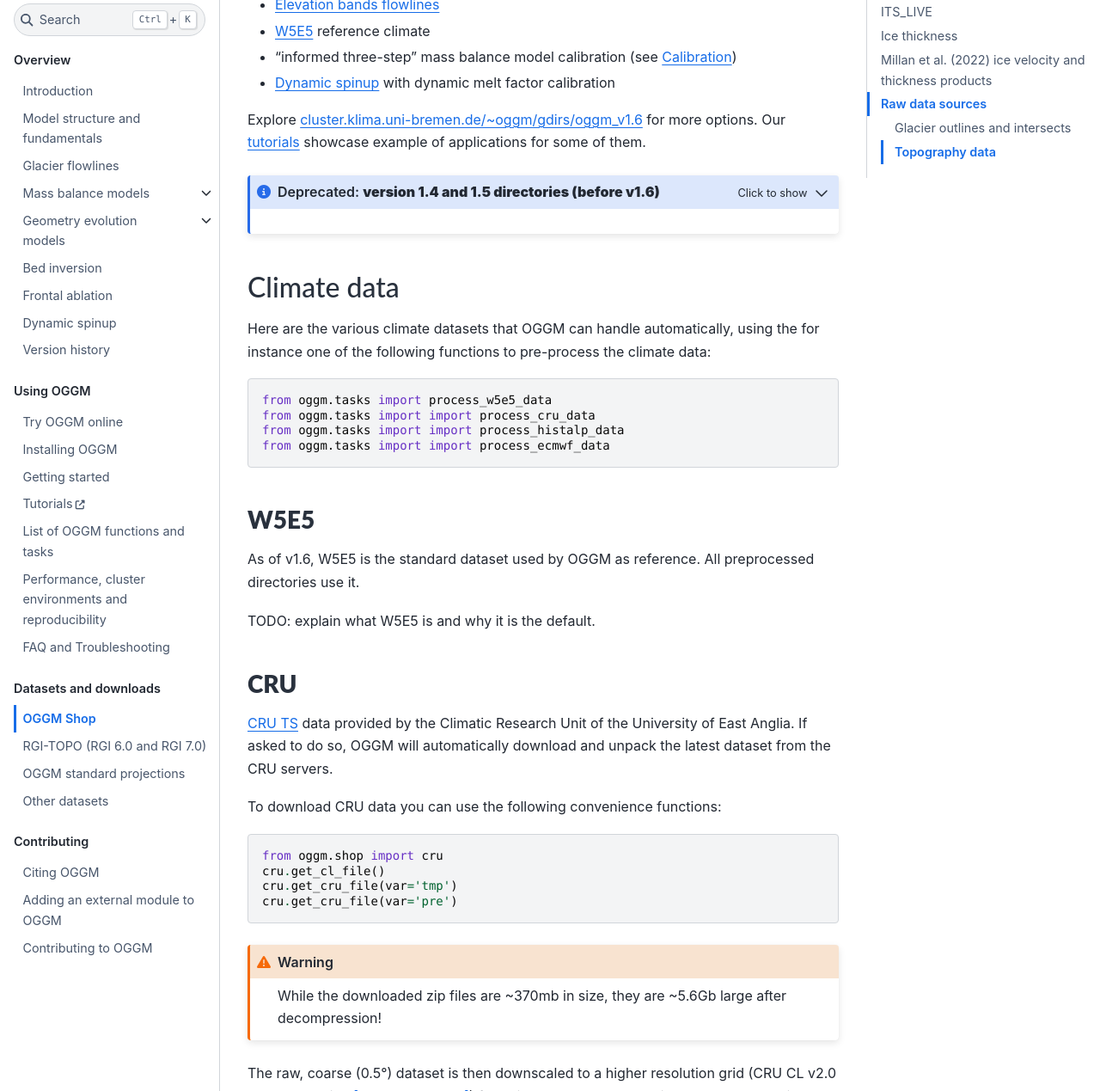
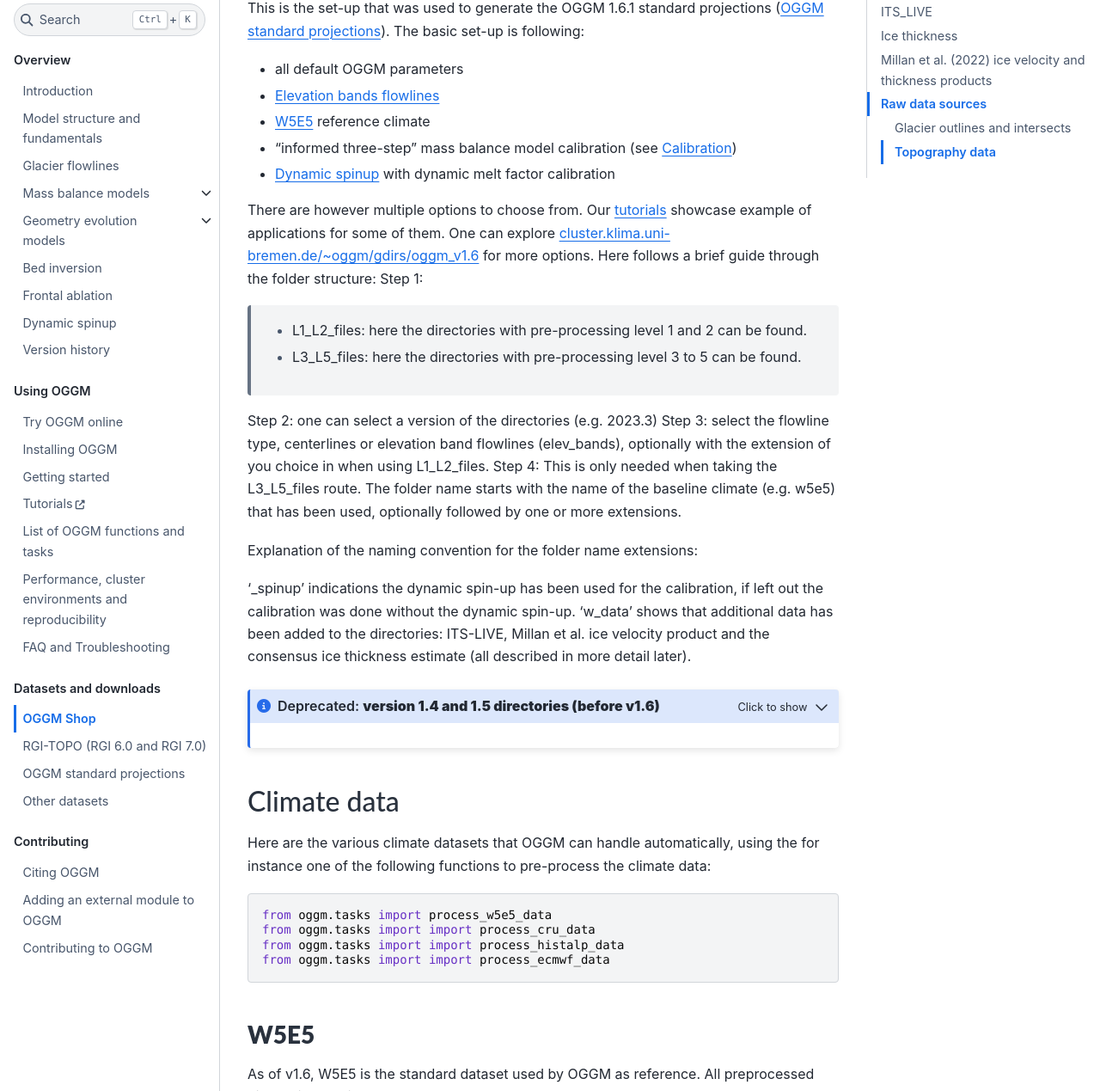
Before and after one commit to OGGM/oggm, a Sphinx documentation site: the page built from docs/shop.rst, in a window 1280 px wide and 1400 px high, scrolled down 5031 px, cut to the strip 131-1400 px from the top of the window. Shown: the whole strip at 86% size. Built offline with Sphinx 7.4.7 and the Sphinx Book theme 1.1.4, drawn with Linux system fonts in a browser that asks for light colours; the version number could not be read and is left out; some of the changed text lies outside the part shown.

Commit message:
add explanation on the new folder structure

```diff
--- a/docs/shop.rst
+++ b/docs/shop.rst
@@ -11,7 +11,10 @@ open-access data that can be downloaded automatically for the user**. This
 data needs to be extracted and pre-processed for each individual glacier. To
 avoid that everyone needs to repeat these steps, we have added a
 service that we like to call a "shop", allowing users to define a shopping list
-of data that they wish to add to their :ref:`glacierdir`.
+of data that they wish to add to their :ref:`glacierdir`. The data that can be
+included your glacier directories range from essentials for standard OGGM workflow
+to other data, like velocity provided as gridded_data for each respective glacier,
+that might be of interest to you.
 
 This page describes the various products you will find in the shop.
 
@@ -103,9 +106,9 @@ level to pick:
 1. Running OGGM from GCM / RCM data with the default settings: **start from level 5**
 2. Using OGGM's flowlines but running your own baseline climate,
    mass balance or ice thickness inversion models: **start at level 2**.
-   (and maybe use OGGM’s workflow again for glacier dynamic evolution?)
-   This is the workflow used
-   by associated model `PyGEM <https://github.com/drounce/PyGEM>`_ for example.
+   When using an own module, for instance for the mass balance, one can still decide to
+   use OGGM again further on in the workflow, for instance for the glacier dynamics. This is
+   the workflow used by associated model `PyGEM <https://github.com/drounce/PyGEM>`_ for example.
 3. Run sensitivity experiments for the ice thickness inversion: start at level
    3 (with climate data available) and re-run the inversion steps.
 
@@ -226,10 +229,25 @@ The basic set-up is following:
 - "informed three-step" mass balance model calibration (see :ref:`mb-calib`)
 - :ref:`dynamic-spinup` with dynamic melt factor calibration
 
+There are however multiple options to choose from. Our `tutorials <https://oggm.org/tutorials>`_
+showcase example of applications for some of them. One can explore
+`cluster.klima.uni-bremen.de/~oggm/gdirs/oggm_v1.6 <https://cluster.klima.uni-bremen.de/~oggm/gdirs/oggm_v1.6>`_
+for more options. Here follows a brief guide through the folder structure:
+Step 1:
+ - L1_L2_files: here the directories with pre-processing level 1 and 2 can be found.
+ - L3_L5_files: here the directories with pre-processing level 3 to 5 can be found.
+Step 2: one can select a version of the directories (e.g. 2023.3)
+Step 3: select the flowline type, centerlines or elevation band flowlines (elev_bands), optionally
+with the extension of you choice in when using L1_L2_files.
+Step 4: This is only needed when taking the L3_L5_files route. The folder name starts with the name
+of the baseline climate (e.g. w5e5) that has been used, optionally followed by one or more extensions.
 
-Explore
-`cluster.klima.uni-bremen.de/~oggm/gdirs/oggm_v1.6 <https://cluster.klima.uni-bremen.de/~oggm/gdirs/oggm_v1.6>`_ for more options. Our `tutorials <https://oggm.org/tutorials>`_ showcase
-example of applications for some of them.
+Explanation of the naming convention for the folder name extensions:
+
+'_spinup' indications the dynamic spin-up has been used for the calibration, if left out the calibration was done
+without the dynamic spin-up.
+'w_data' shows that additional data has been added to the directories: ITS-LIVE, Millan et al. ice
+velocity product and the consensus ice thickness estimate (all described in more detail later).
 
 .. admonition:: Deprecated: **version 1.4 and 1.5 directories (before v1.6)**
     :class: note, dropdown
```
